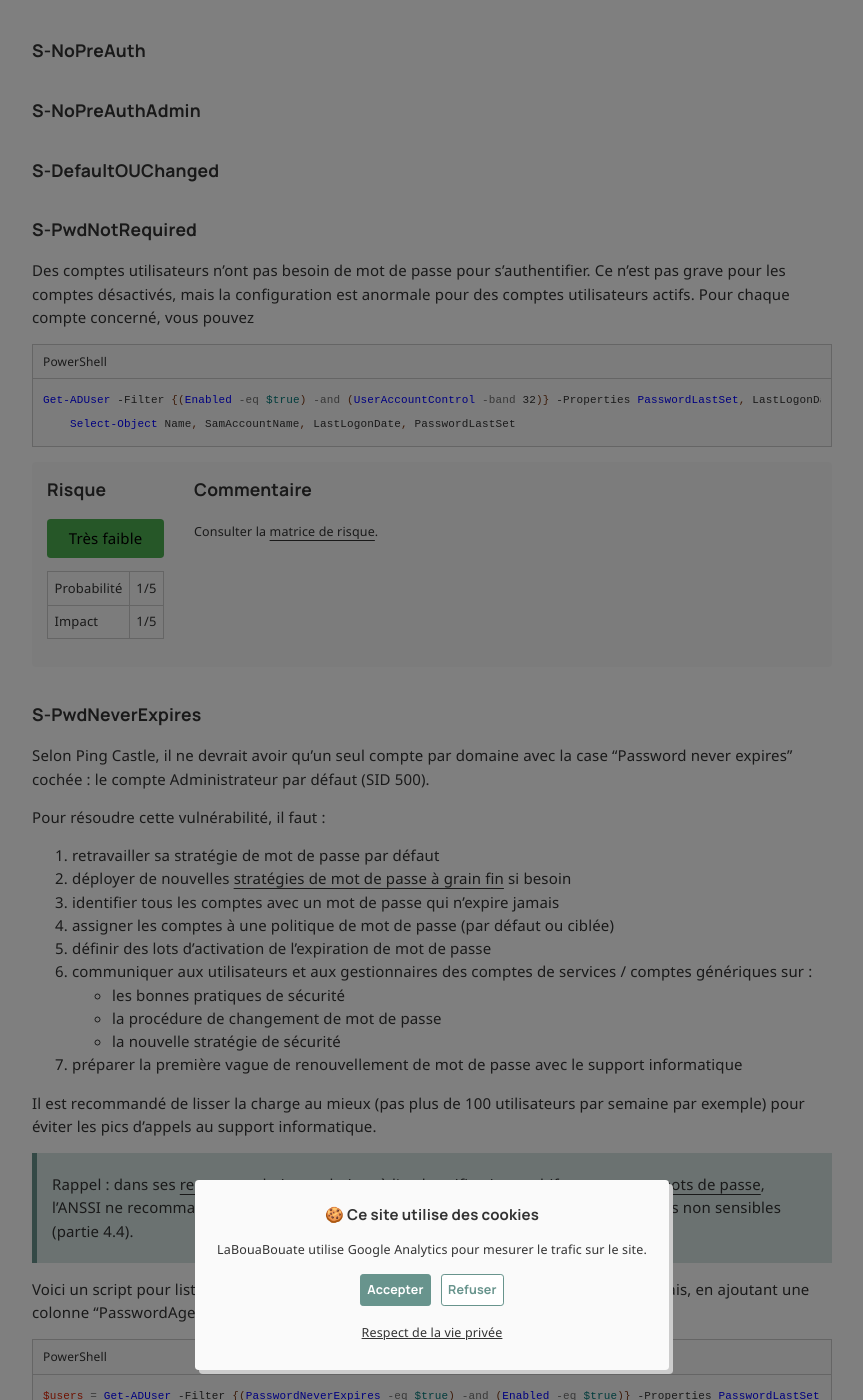
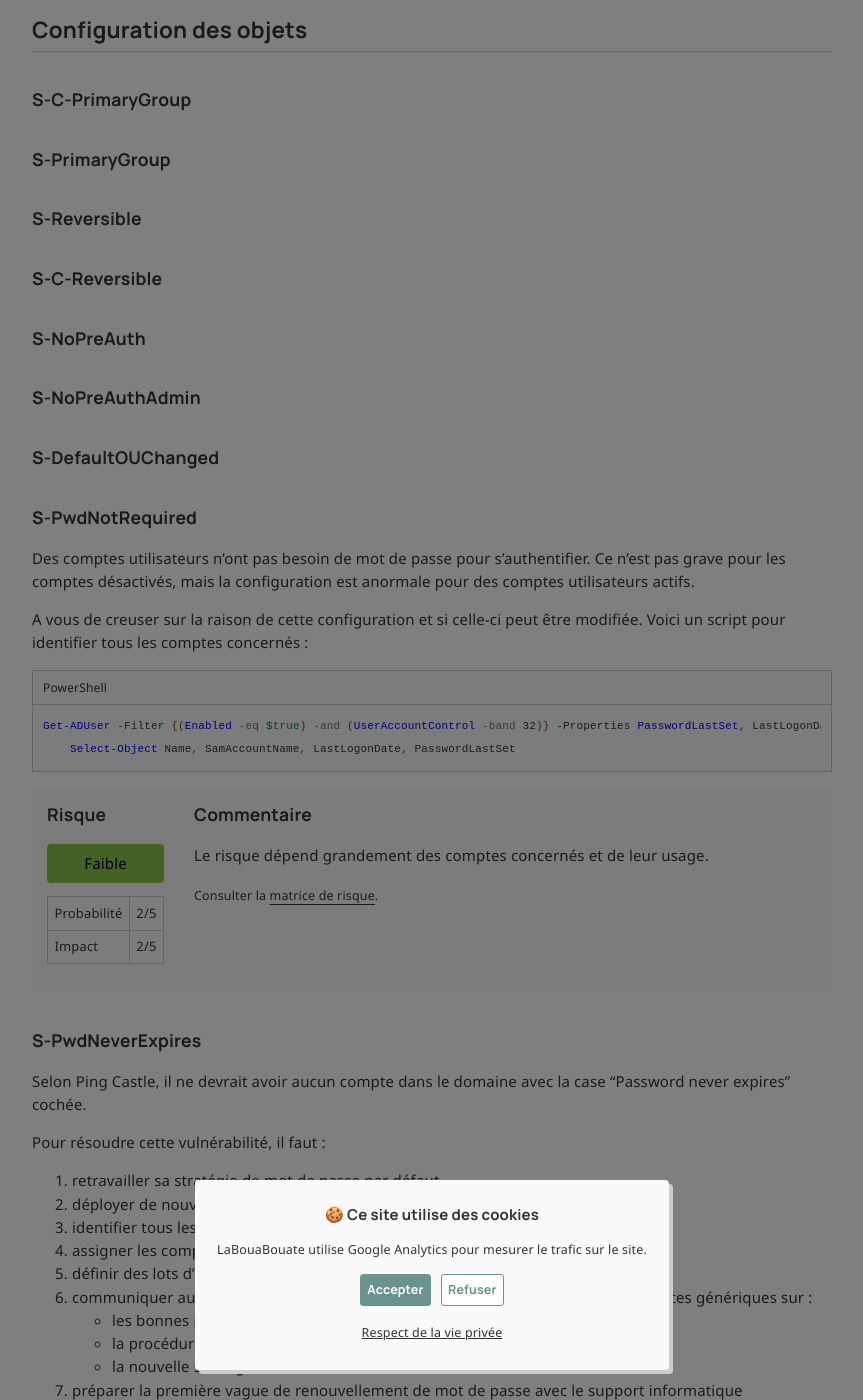
Before and after one commit to leobouard/leobouard.github.io, a Jekyll site: the page built from _posts/2025-06-04-remediation-ad-pingcastle-001.md, in a window 1280 px wide and 1400 px high, scrolled down 1289 px. Shown: the whole window, without its empty margins (208-1071 px from the left). Built offline with Jekyll 4.4.1, drawn with Linux system fonts in a browser that asks for light colours; nearby versions of some CDN libraries; some web fonts are replaced; comment, search, counter and statistics services are not loaded; some of the changed text lies outside the part shown.

Commit message:
Update 2025-06-04-remediation-ad-pingcastle-001.md

````diff
--- a/_posts/2025-06-04-remediation-ad-pingcastle-001.md
+++ b/_posts/2025-06-04-remediation-ad-pingcastle-001.md
@@ -30,6 +30,10 @@
 
 ### S-DC-SubnetMissing
 
+La déclaration du sous-réseau utilisé par un contrôleur de domaine n'a pas été faite. Vous pouvez corriger ça dans la console "Active Directory Sites and Services" ou avec la commande `New-ADReplicationSubnet`.
+
+{% include risk-score.html impact=1 probability=1 comment="Aucun impact à prévoir" %}
+
 ### S-FirewallScript
 
 ## Configuration des objets
@@ -50,18 +54,20 @@
 
 ### S-PwdNotRequired
 
-Des comptes utilisateurs n'ont pas besoin de mot de passe pour s'authentifier. Ce n'est pas grave pour les comptes désactivés, mais la configuration est anormale pour des comptes utilisateurs actifs. Pour chaque compte concerné, vous pouvez
+Des comptes utilisateurs n'ont pas besoin de mot de passe pour s'authentifier. Ce n'est pas grave pour les comptes désactivés, mais la configuration est anormale pour des comptes utilisateurs actifs.
+
+A vous de creuser sur la raison de cette configuration et si celle-ci peut être modifiée. Voici un script pour identifier tous les comptes concernés :
 
 ```powershell
 Get-ADUser -Filter {(Enabled -eq $true) -and (UserAccountControl -band 32)} -Properties PasswordLastSet, LastLogonDate |
     Select-Object Name, SamAccountName, LastLogonDate, PasswordLastSet
 ```
 
-{% include risk-score.html impact=1 probability=1 comment="" %}
+{% include risk-score.html impact=2 probability=2 comment="Le risque dépend grandement des comptes concernés et de leur usage." %}
 
 ### S-PwdNeverExpires
 
-Selon Ping Castle, il ne devrait avoir qu'un seul compte par domaine avec la case "Password never expires" cochée : le compte Administrateur par défaut (SID 500).
+Selon Ping Castle, il ne devrait avoir aucun compte dans le domaine avec la case "Password never expires" cochée.
 
 Pour résoudre cette vulnérabilité, il faut :
 
@@ -266,6 +272,18 @@
 
 ### S-ADRegistration
 
+Par défaut, n'importe quel utilisateur du domaine peut joindre jusqu'à 10 ordinateurs dans le domaine. Ce n'est pas une bonne pratique et vous devriez laisser ce genre de privilège uniquement à une sélection de compte.
+
+Vous pouvez déléguer l'ajout d'un ordinateur dans le domaine d'un simple clic-droit sur la racine du domaine.
+
+Pour réduire le quota à zéro :
+
+```powershell
+Set-ADObject (Get-ADDomain).DistinguishedName -Replace @{ 'ms-DS-MachineAccountQuota' = 0 }
+```
+
+{% include risk-score.html impact=2 probability=3 comment="Si vous avez bien identifié les comptes qui joignent des ordinateurs dans le domaine et que vous leur avez donné une délégation équivalente, pas de soucis à se faire normalement." %}
+
 ### S-ADRegistrationSchema
 
 ## Replication
````
